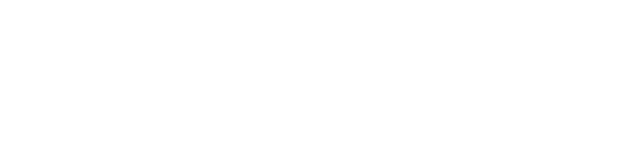
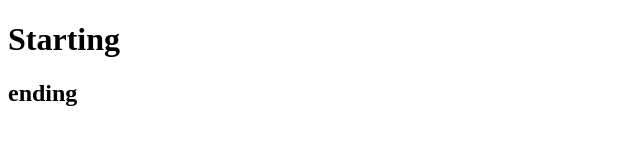
Before and after one commit to Vishal-tripathii/demo, a plain HTML site: page index.html in a window 1280 px wide. Shown: the whole page, without its empty margins (0-640 px from the left). Drawn offline with Linux system fonts and the light colour scheme.

Commit message:
Added more html files
4 files

```diff
--- a/index.html
+++ b/index.html
@@ -4,9 +4,10 @@
     <meta charset="UTF-8">
     <meta http-equiv="X-UA-Compatible" content="IE=edge">
     <meta name="viewport" content="width=device-width, initial-scale=1.0">
-    <title>Document</title>
+    <title>Page title</title>
 </head>
 <body>
-
+    <h1>Starting</h1>
+    <h2>ending</h2>
 </body>
 </html>
```
Also changed, not shown: about.html (added), contact.html (added), monuments.html (added).
